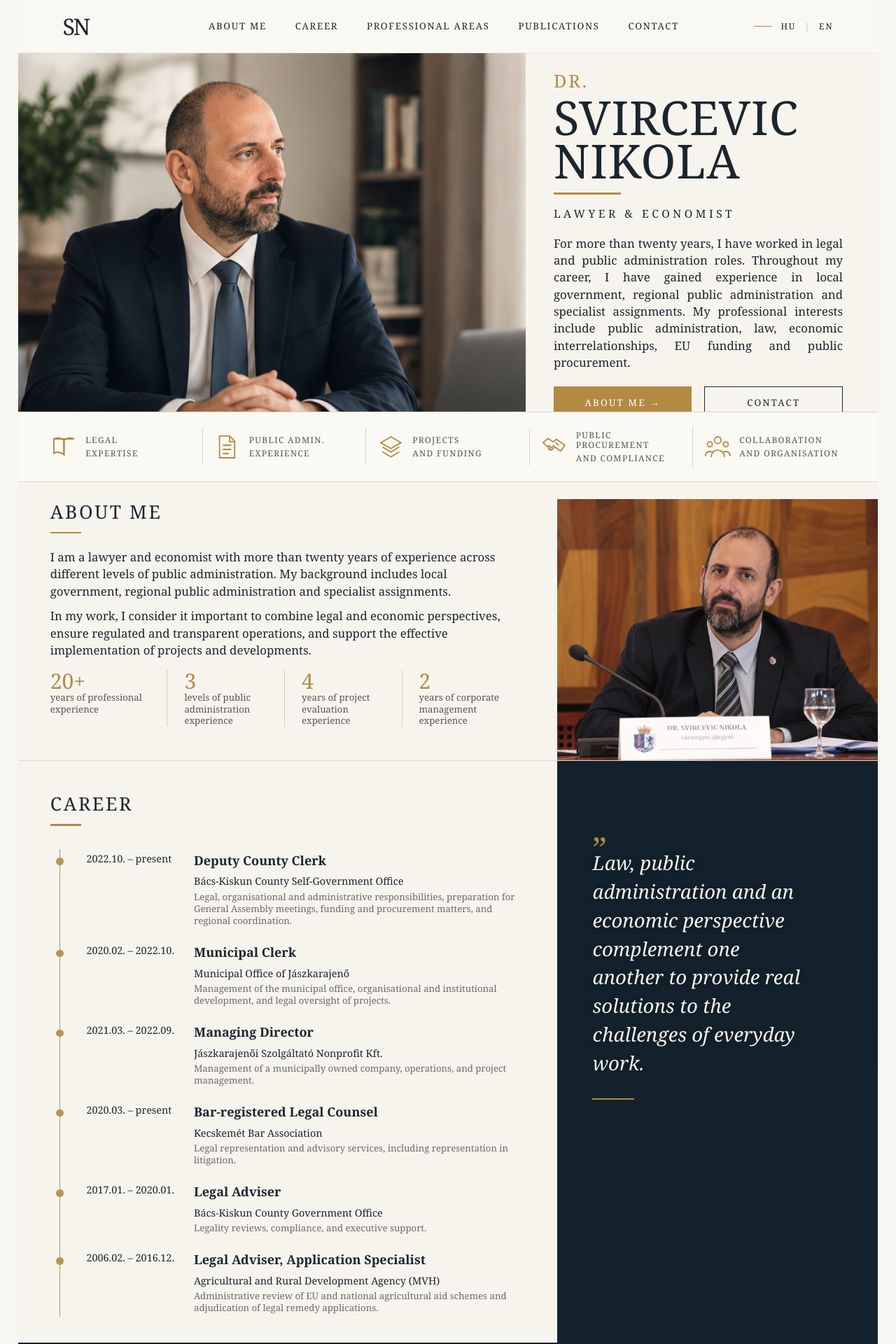
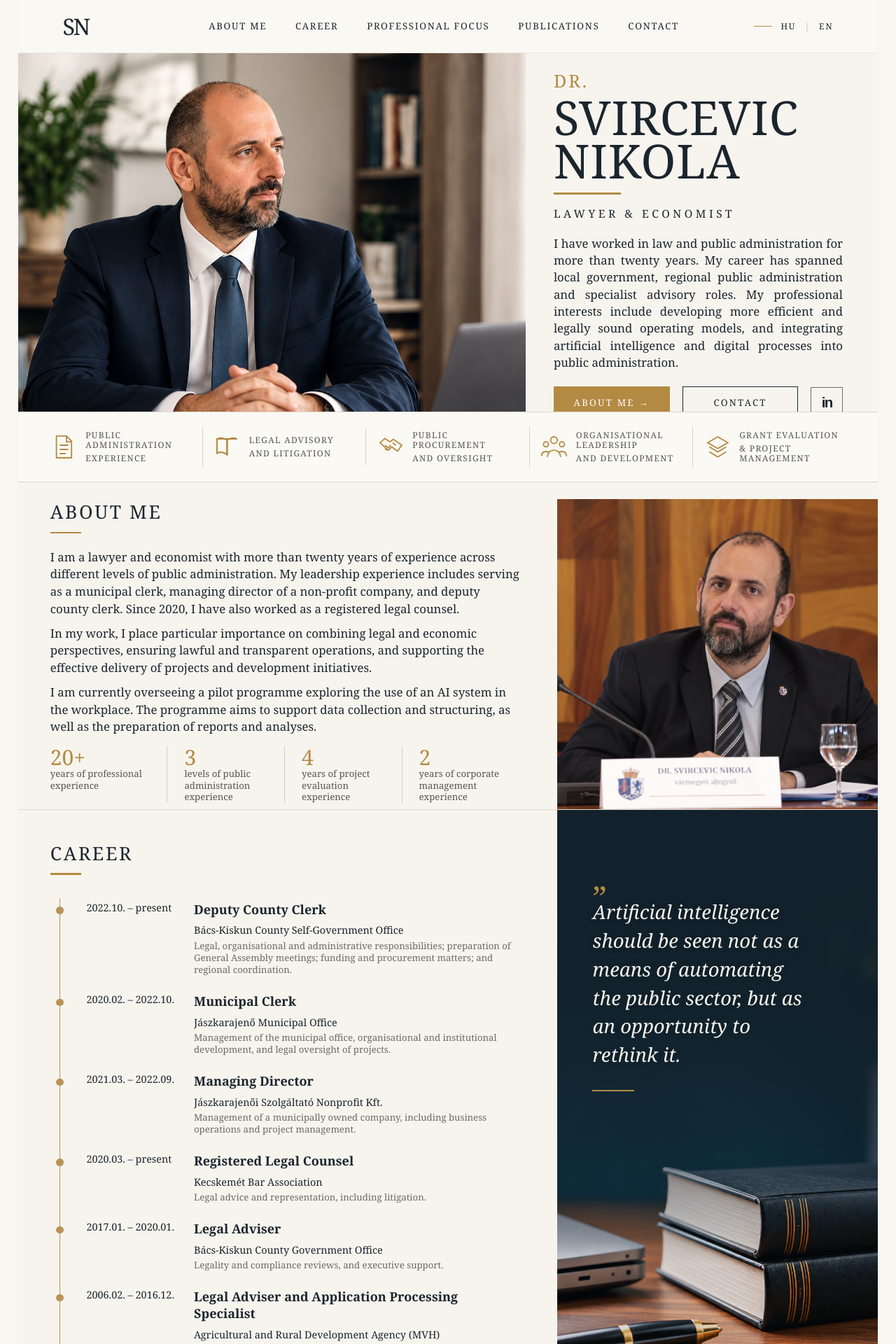
Before and after one commit to svircevicnikola/svircevic-hu, a Next.js app: page /nikola/en in a window 1280 px wide. Shown: the top 1920 px of the page at 70% size. Built offline with nearby package versions, Linux system fonts and the light colour scheme.

Commit message:
Align English profile with revised Hungarian version

```diff
--- a/app/nikola/en/page.tsx
+++ b/app/nikola/en/page.tsx
@@ -1,26 +1,26 @@
 import "../nikola.css";
 
 const career = [
-  { period: "2022.10. – present", role: "Deputy County Clerk", org: "Bács-Kiskun County Self-Government Office", text: "Legal, organisational and administrative responsibilities, preparation for General Assembly meetings, funding and procurement matters, and regional coordination." },
-  { period: "2020.02. – 2022.10.", role: "Municipal Clerk", org: "Municipal Office of Jászkarajenő", text: "Management of the municipal office, organisational and institutional development, and legal oversight of projects." },
-  { period: "2021.03. – 2022.09.", role: "Managing Director", org: "Jászkarajenői Szolgáltató Nonprofit Kft.", text: "Management of a municipally owned company, operations, and project management." },
-  { period: "2020.03. – present", role: "Bar-registered Legal Counsel", org: "Kecskemét Bar Association", text: "Legal representation and advisory services, including representation in litigation." },
-  { period: "2017.01. – 2020.01.", role: "Legal Adviser", org: "Bács-Kiskun County Government Office", text: "Legality reviews, compliance, and executive support." },
-  { period: "2006.02. – 2016.12.", role: "Legal Adviser, Application Specialist", org: "Agricultural and Rural Development Agency (MVH)", text: "Administrative review of EU and national agricultural aid schemes and adjudication of legal remedy applications." },
+  { period: "2022.10. – present", role: "Deputy County Clerk", org: "Bács-Kiskun County Self-Government Office", text: "Legal, organisational and administrative responsibilities; preparation of General Assembly meetings; funding and procurement matters; and regional coordination." },
+  { period: "2020.02. – 2022.10.", role: "Municipal Clerk", org: "Jászkarajenő Municipal Office", text: "Management of the municipal office, organisational and institutional development, and legal oversight of projects." },
+  { period: "2021.03. – 2022.09.", role: "Managing Director", org: "Jászkarajenői Szolgáltató Nonprofit Kft.", text: "Management of a municipally owned company, including business operations and project management." },
+  { period: "2020.03. – present", role: "Registered Legal Counsel", org: "Kecskemét Bar Association", text: "Legal advice and representation, including litigation." },
+  { period: "2017.01. – 2020.01.", role: "Legal Adviser", org: "Bács-Kiskun County Government Office", text: "Legality and compliance reviews, and executive support." },
+  { period: "2006.02. – 2016.12.", role: "Legal Adviser and Application Processing Specialist", org: "Agricultural and Rural Development Agency (MVH)", text: "Administrative checks of EU and national agricultural support applications, and assessment of administrative appeals." },
 ];
 
-const areas = [["PUBLIC ADMINISTRATION", "AND LOCAL GOVERNMENT"], ["EU FUNDING", "AND PROJECTS"], ["PUBLIC PROCUREMENT", "AND COMPLIANCE"], ["LEGAL ADVISORY", "AND REPRESENTATION"], ["ORGANISATION", "AND COLLABORATION"]] as const;
+const areas = [["REGIONAL PUBLIC ADMINISTRATION", "AND LOCAL GOVERNMENT"], ["EU FUNDING", "AND PROJECTS"], ["PUBLIC PROCUREMENT", "PROCEDURES"], ["DATA PROTECTION", "AND INFORMATION SECURITY"], ["AI GOVERNANCE", "AND DIGITAL SERVICES"]] as const;
 
 export default function NikolaEnglishPage() {
   return <div className="nikola-viewport">
     <main className="nikola-page">
-      <nav className="nikola-nav" aria-label="Main navigation"><a className="monogram" href="https://svircevic.hu">SN</a><div className="nav-links"><a href="#about">ABOUT ME</a><a href="#career">CAREER</a><a href="#areas">PROFESSIONAL AREAS</a><a href="#publications">PUBLICATIONS</a><a href="#contact">CONTACT</a></div><div className="nav-lang"><span /> <a href="https://nikola.svircevic.hu">HU</a> <b>|</b> <a href="https://nikola.svircevic.hu/en">EN</a></div></nav>
-      <section className="nikola-hero"><div className="hero-photo"><img src="/images/nikola-hero-reference.png" alt="Dr. Svircevic Nikola" /></div><div className="hero-copy"><span className="eyebrow">DR.</span><h1>SVIRCEVIC<br />NIKOLA</h1><div className="gold-rule" /><div className="qualification">LAWYER &amp; ECONOMIST</div><p>For more than twenty years, I have worked in legal and public administration roles. Throughout my career, I have gained experience in local government, regional public administration and specialist assignments. My professional interests include public administration, law, economic interrelationships, EU funding and public procurement.</p><div className="hero-actions"><a className="primary" href="#about">ABOUT ME →</a><a className="secondary" href="#contact">CONTACT</a></div></div></section>
-      <section className="expertise-strip" aria-label="Professional focus"><SkillItem kind="book" top="LEGAL" bottom="EXPERTISE" /><SkillItem kind="document" top="PUBLIC ADMIN." bottom="EXPERIENCE" /><SkillItem kind="layers" top="PROJECTS" bottom="AND FUNDING" /><SkillItem kind="handshake" top="PUBLIC PROCUREMENT" bottom="AND COMPLIANCE" /><SkillItem kind="people" top="COLLABORATION" bottom="AND ORGANISATION" /></section>
-      <section className="about-section" id="about"><div className="about-copy"><SectionTitle title="ABOUT ME" /><p>I am a lawyer and economist with more than twenty years of experience across different levels of public administration. My background includes local government, regional public administration and specialist assignments.</p><p>In my work, I consider it important to combine legal and economic perspectives, ensure regulated and transparent operations, and support the effective implementation of projects and developments.</p><div className="stats"><Stat number="20+" label="years of professional experience" /><Stat number="3" label="levels of public administration experience" /><Stat number="4" label="years of project evaluation experience" /><Stat number="2" label="years of corporate management experience" /></div></div><div className="about-photo"><img src="/images/nikola-conference-original.jpg" alt="Dr. Svircevic Nikola" /></div></section>
-      <section className="career-section" id="career"><div className="career-main"><SectionTitle title="CAREER" /><div className="timeline">{career.map((item) => <div className="career-item" key={`${item.period}-${item.role}`}><div className="period">{item.period}</div><div><h3>{item.role}</h3><strong>{item.org}</strong><p>{item.text}</p></div></div>)}</div></div><aside className="quote-panel" aria-label="Quote"><div className="quote-content"><div className="quote-mark">„</div><p>Law, public administration and an economic perspective complement one another to provide real solutions to the challenges of everyday work.</p><div className="gold-rule" /></div></aside></section>
+      <nav className="nikola-nav" aria-label="Main navigation"><a className="monogram" href="https://svircevic.hu">SN</a><div className="nav-links"><a href="#about">ABOUT ME</a><a href="#career">CAREER</a><a href="#areas">PROFESSIONAL FOCUS</a><a href="#publications">PUBLICATIONS</a><a href="#contact">CONTACT</a></div><div className="nav-lang"><span /> <a href="https://nikola.svircevic.hu">HU</a> <b>|</b> <a href="https://nikola.svircevic.hu/en">EN</a></div></nav>
+      <section className="nikola-hero"><div className="hero-photo"><img src="/images/nikola-hero2.jpg" alt="Dr. Svircevic Nikola" /></div><div className="hero-copy"><span className="eyebrow">DR.</span><h1>SVIRCEVIC<br />NIKOLA</h1><div className="gold-rule" /><div className="qualification">LAWYER &amp; ECONOMIST</div><p>I have worked in law and public administration for more than twenty years. My career has spanned local government, regional public administration and specialist advisory roles. My professional interests include developing more efficient and legally sound operating models, and integrating artificial intelligence and digital processes into public administration.</p><div className="hero-actions"><a className="primary" href="#about">ABOUT ME →</a><a className="secondary" href="#contact">CONTACT</a><a className="social-linkedin" href="https://www.linkedin.com/in/nikola-svircevic" target="_blank" rel="noopener noreferrer" aria-label="LinkedIn profile"><span className="linkedin-mark" aria-hidden="true">in</span></a></div></div></section>
+      <section className="expertise-strip" aria-label="Professional focus"><SkillItem kind="document" top="PUBLIC ADMINISTRATION" bottom="EXPERIENCE" /><SkillItem kind="book" top="LEGAL ADVISORY" bottom="AND LITIGATION" /><SkillItem kind="handshake" top="PUBLIC PROCUREMENT" bottom="AND OVERSIGHT" /><SkillItem kind="people" top="ORGANISATIONAL LEADERSHIP" bottom="AND DEVELOPMENT" /><SkillItem kind="layers" top="GRANT EVALUATION" bottom="& PROJECT MANAGEMENT" /></section>
+      <section className="about-section" id="about"><div className="about-copy"><SectionTitle title="ABOUT ME" /><p>I am a lawyer and economist with more than twenty years of experience across different levels of public administration. My leadership experience includes serving as a municipal clerk, managing director of a non-profit company, and deputy county clerk. Since 2020, I have also worked as a registered legal counsel.</p><p>In my work, I place particular importance on combining legal and economic perspectives, ensuring lawful and transparent operations, and supporting the effective delivery of projects and development initiatives.</p><p>I am currently overseeing a pilot programme exploring the use of an AI system in the workplace. The programme aims to support data collection and structuring, as well as the preparation of reports and analyses.</p><div className="stats"><Stat number="20+" label="years of professional experience" /><Stat number="3" label="levels of public administration experience" /><Stat number="4" label="years of project evaluation experience" /><Stat number="2" label="years of corporate management experience" /></div></div><div className="about-photo"><img src="/images/nikola-conference-original.jpg" alt="Dr. Svircevic Nikola" /></div></section>
+      <section className="career-section" id="career"><div className="career-main"><SectionTitle title="CAREER" /><div className="timeline">{career.map((item) => <div className="career-item" key={`${item.period}-${item.role}`}><div className="period">{item.period}</div><div><h3>{item.role}</h3><strong>{item.org}</strong><p>{item.text}</p></div></div>)}</div></div><aside className="quote-panel" aria-label="Quote"><img className="quote-background" src="/images/quote.jpg?v=20261103-3" alt="" /><div className="quote-content"><div className="quote-mark">„</div><p>Artificial intelligence should be seen not as a means of automating the public sector, but as an opportunity to rethink it.</p><div className="gold-rule" /></div></aside></section>
       <section className="areas-section" id="areas"><SectionTitle title="PROFESSIONAL AREAS" dark /><div className="areas-grid">{areas.map(([a,b]) => <article key={a}><div className="area-image" aria-hidden="true" /><h3><span>{a}</span><span>{b}</span></h3></article>)}</div></section>
-      <footer className="nikola-footer" id="contact"><span><a className="footer-home" href="https://svircevic.hu">← BACK TO HOMEPAGE</a><span className="footer-name">DR. SVIRCEVIC NIKOLA</span></span><span className="footer-rule" /><span>KECSKEMÉT</span><span>|</span><a className="footer-linkedin" id="publications" href="https://www.linkedin.com/in/nikola-svircevic" target="_blank" rel="noopener noreferrer" aria-label="LinkedIn profile">in</a></footer>
+      <footer className="nikola-footer" id="contact"><span><a className="footer-home" href="https://svircevic.hu">← BACK TO HOMEPAGE</a></span><span className="footer-rule" /><span>KECSKEMÉT</span><span>|</span><a className="footer-email" href="mailto:svircevic.nikola@gmail.com" aria-label="Send email"><svg viewBox="0 0 24 24" aria-hidden="true"><rect x="3" y="5" width="18" height="14" rx="1.5"/><path d="m4 7 8 6 8-6"/></svg></a><a className="footer-linkedin" id="publications" href="https://www.linkedin.com/in/nikola-svircevic" target="_blank" rel="noopener noreferrer" aria-label="LinkedIn profile">in</a></footer>
     </main>
   </div>;
 }
```
